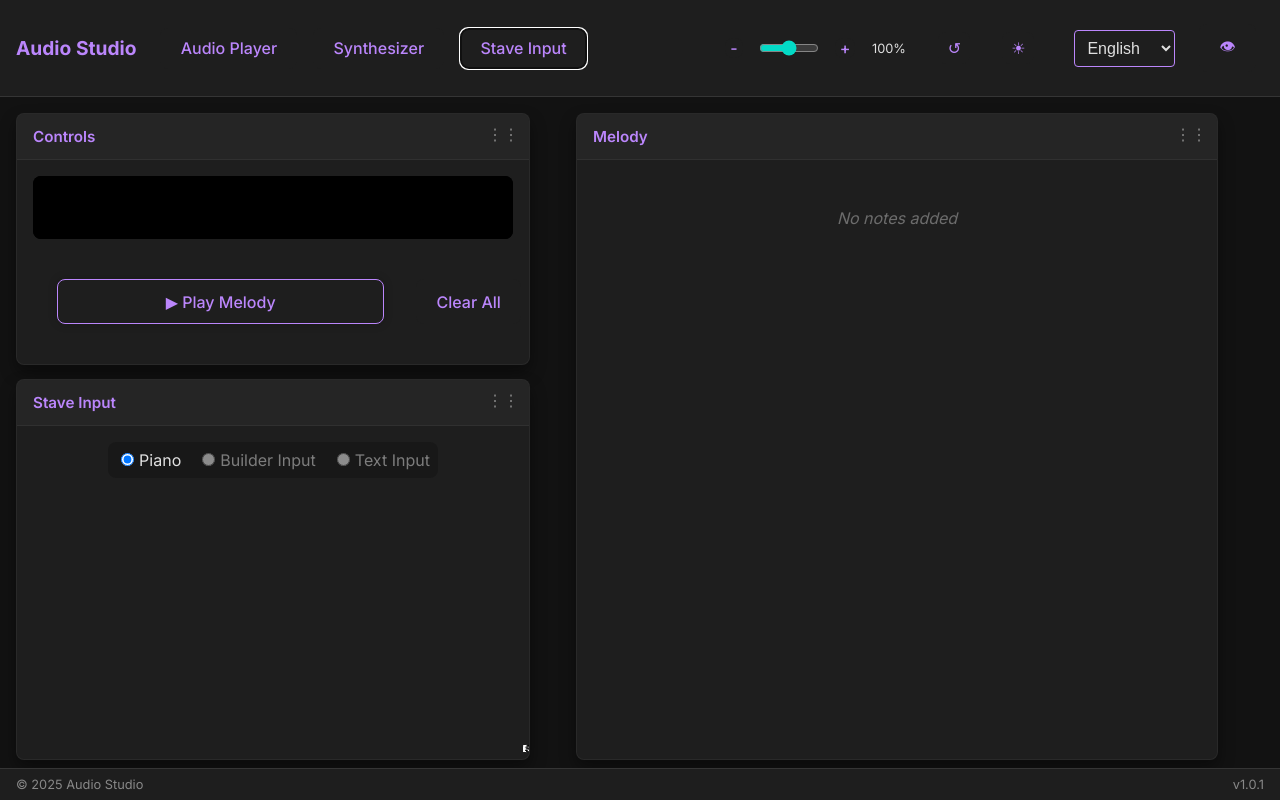
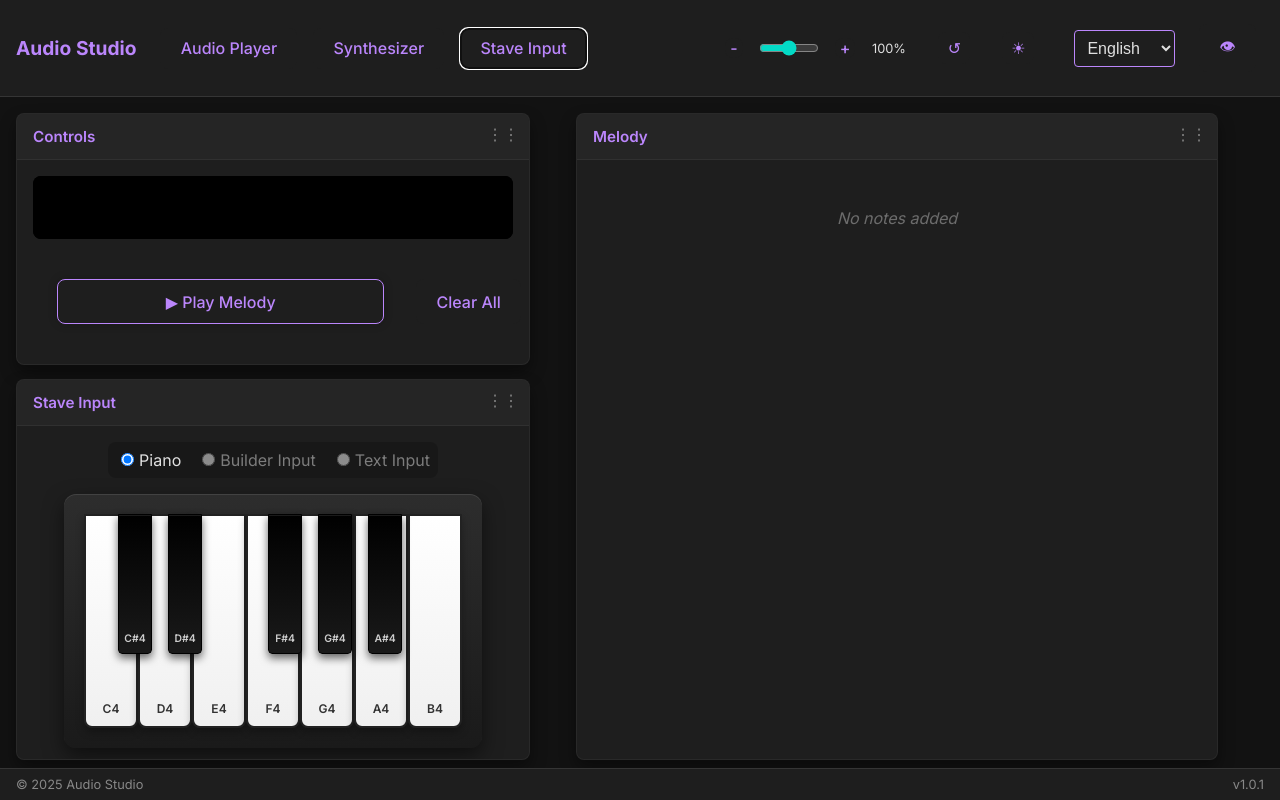
Before and after one commit to Luckysreee/MyAudioPlayer, a React (Vite) app: page / in a window 1280 px wide. Both pictures are taken after a click on the button "Stave Input". Built offline with nearby package versions, Linux system fonts and the light colour scheme; the HTML template or start-up script is replaced by a standard one.

Commit message:
Redesign UI

```diff
--- /dev/null
+++ b/src/components/Piano.jsx
@@ -0,0 +1,134 @@
+import React, { useState } from 'react';
+
+const Piano = ({ onKeyClick, octave = 4 }) => {
+    const [activeKey, setActiveKey] = useState(null);
+
+    const keys = [
+        { note: 'C', type: 'white', label: `C${octave}` },
+        { note: 'C#', type: 'black', label: `C#${octave}` },
+        { note: 'D', type: 'white', label: `D${octave}` },
+        { note: 'D#', type: 'black', label: `D#${octave}` },
+        { note: 'E', type: 'white', label: `E${octave}` },
+        { note: 'F', type: 'white', label: `F${octave}` },
+        { note: 'F#', type: 'black', label: `F#${octave}` },
+        { note: 'G', type: 'white', label: `G${octave}` },
+        { note: 'G#', type: 'black', label: `G#${octave}` },
+        { note: 'A', type: 'white', label: `A${octave}` },
+        { note: 'A#', type: 'black', label: `A#${octave}` },
+        { note: 'B', type: 'white', label: `B${octave}` }
+    ];
+
+    const handleKeyPress = (key) => {
+        setActiveKey(key.note);
+        onKeyClick(key.note);
+        setTimeout(() => setActiveKey(null), 200);
+    };
+
+    const whiteKeyStyle = (isActive) => ({
+        position: 'relative',
+        width: '50px',
+        height: '200px',
+        background: isActive
+            ? 'linear-gradient(to bottom, #d0d0d0 0%, #e8e8e8 100%)'
+            : 'linear-gradient(to bottom, #ffffff 0%, #f0f0f0 100%)',
+        border: '2px solid #222',
+        borderRadius: '0 0 8px 8px',
+        boxShadow: isActive
+            ? 'inset 0 5px 10px rgba(0,0,0,0.3), 0 2px 5px rgba(0,0,0,0.2)'
+            : '0 4px 8px rgba(0,0,0,0.3), inset 0 1px 0 rgba(255,255,255,0.8)',
+        cursor: 'pointer',
+        transition: 'all 0.1s ease',
+        transform: isActive ? 'translateY(2px)' : 'translateY(0)',
+        userSelect: 'none',
+        display: 'flex',
+        alignItems: 'flex-end',
+        justifyContent: 'center',
+        paddingBottom: '10px',
+        fontSize: '0.75rem',
+        fontWeight: '600',
+        color: '#333'
+    });
+
+    const blackKeyStyle = (isActive) => ({
+        position: 'absolute',
+        width: '32px',
+        height: '130px',
+        background: isActive
+            ? 'linear-gradient(to bottom, #1a1a1a 0%, #2a2a2a 100%)'
+            : 'linear-gradient(to bottom, #000000 0%, #1a1a1a 100%)',
+        border: '1px solid #000',
+        borderRadius: '0 0 4px 4px',
+        boxShadow: isActive
+            ? 'inset 0 3px 8px rgba(0,0,0,0.5), 0 2px 4px rgba(0,0,0,0.4)'
+            : '0 4px 8px rgba(0,0,0,0.6), inset 0 1px 0 rgba(255,255,255,0.1)',
+        cursor: 'pointer',
+        transition: 'all 0.1s ease',
+        transform: isActive ? 'translateY(2px)' : 'translateY(0)',
+        zIndex: 2,
+        userSelect: 'none',
+        display: 'flex',
+        alignItems: 'flex-end',
+        justifyContent: 'center',
+        paddingBottom: '8px',
+        fontSize: '0.65rem',
+        fontWeight: '600',
+        color: '#ccc'
+    });
+
+    const getBlackKeyPosition = (note) => {
+        const positions = {
+            'C#': '34px',
+            'D#': '84px',
+            'F#': '184px',
+            'G#': '234px',
+            'A#': '284px'
+        };
+        return positions[note];
+    };
+
+    return (
+        <div style={{
+            display: 'flex',
+            justifyContent: 'center',
+            alignItems: 'flex-start',
+            padding: '20px',
+            background: 'linear-gradient(to bottom, #2d2d2d 0%, #1a1a1a 100%)',
+            borderRadius: '12px',
+            boxShadow: '0 8px 20px rgba(0,0,0,0.5), inset 0 1px 0 rgba(255,255,255,0.1)',
+            position: 'relative',
+            width: 'fit-content',
+            margin: '0 auto'
+        }}>
+            <div style={{ position: 'relative', display: 'flex' }}>
+                {/* White keys */}
+                {keys.filter(k => k.type === 'white').map((key) => (
+                    <div
+                        key={key.note}
+                        className="no-drag"
+                        onMouseDown={() => handleKeyPress(key)}
+                        style={whiteKeyStyle(activeKey === key.note)}
+                    >
+                        {key.label}
+                    </div>
+                ))}
+
+                {/* Black keys - positioned absolutely */}
+                {keys.filter(k => k.type === 'black').map((key) => (
+                    <div
+                        key={key.note}
+                        className="no-drag"
+                        onMouseDown={() => handleKeyPress(key)}
+                        style={{
+                            ...blackKeyStyle(activeKey === key.note),
+                            left: getBlackKeyPosition(key.note)
+                        }}
+                    >
+                        {key.label}
+                    </div>
+                ))}
+            </div>
+        </div>
+    );
+};
+
+export default Piano;
--- a/src/components/StaveInput.jsx
+++ b/src/components/StaveInput.jsx
@@ -1,4 +1,5 @@
 import React, { useState } from 'react';
+import Piano from './Piano';
 
 // 1. STAVE CONTROLS (Play/Stop/Clear + Visualizer placeholder if we moved it here, but Visualizer is in parent)
 export const StaveControls = ({ onPlay, isPlaying, onClear, melody, translations }) => (
@@ -187,30 +188,7 @@ const StaveInput = ({ melody, setMelody, translations }) => {
             {/* INPUT AREAS */}
             <div className="input-area" style={{ minHeight: '180px' }}>
                 {inputMode === 'piano' && (
-                    <div className="piano-wrapper">
-                        <div className="piano-keys">
-                            {fullPianoKeys.map(k => (
-                                <div
-                                    key={k.note}
-                                    className={`key ${k.type} no-drag`}
-                                    onClick={() => handlePianoClick(k.note)}
-                                    title={k.note}
-                                >
-                                    <span style={{
-                                        position: 'absolute',
-                                        bottom: '5px',
-                                        width: '100%',
-                                        textAlign: 'center',
-                                        fontSize: '0.6rem',
-                                        color: k.type === 'black' ? '#fff' : '#000',
-                                        pointerEvents: 'none'
-                                    }}>
-                                        {k.note}
-                                    </span>
-                                </div>
-                            ))}
-                        </div>
-                    </div>
+                    <Piano onKeyClick={handlePianoClick} octave={4} />
                 )}
 
                 {inputMode === 'text' && (
```
